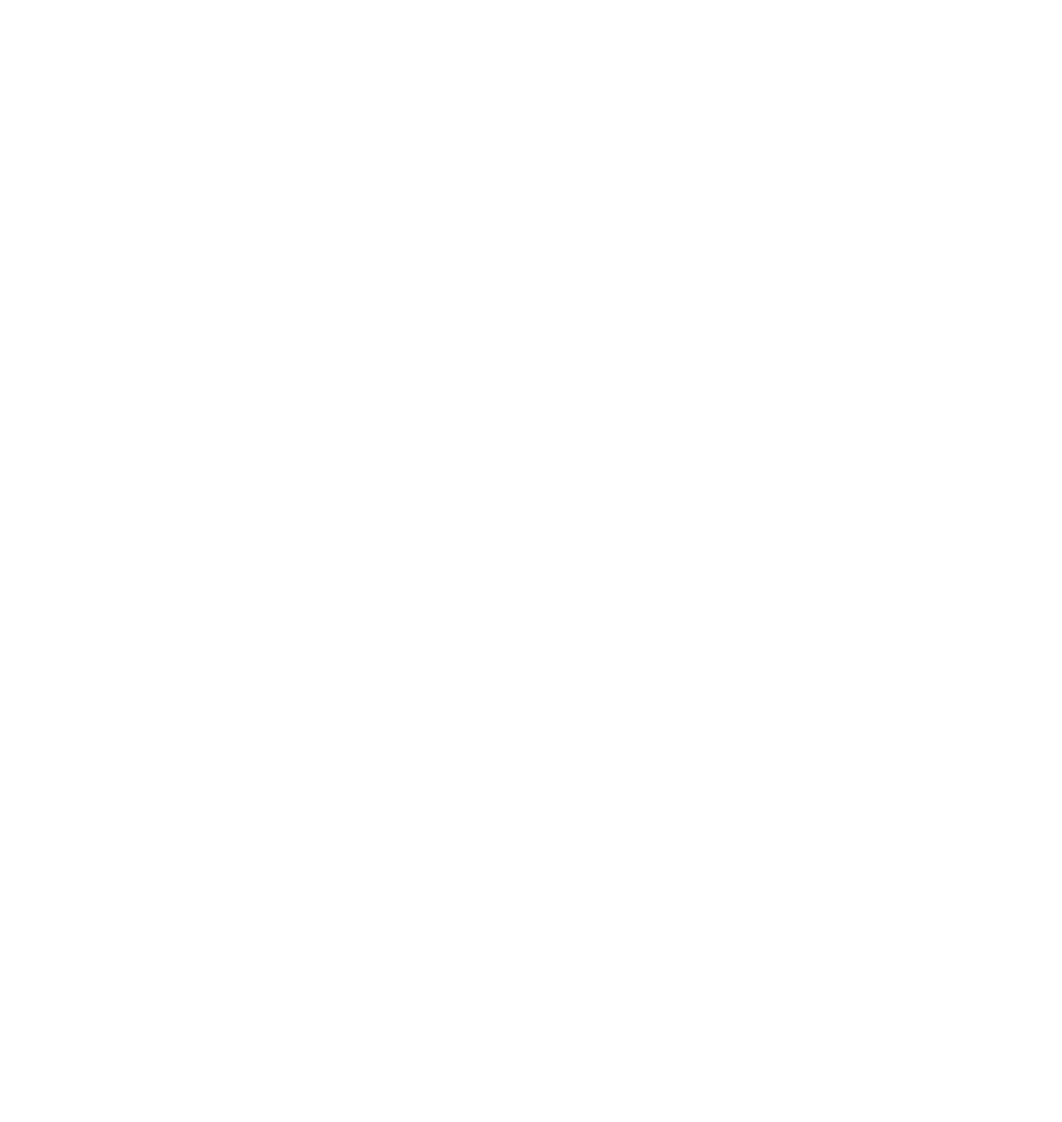
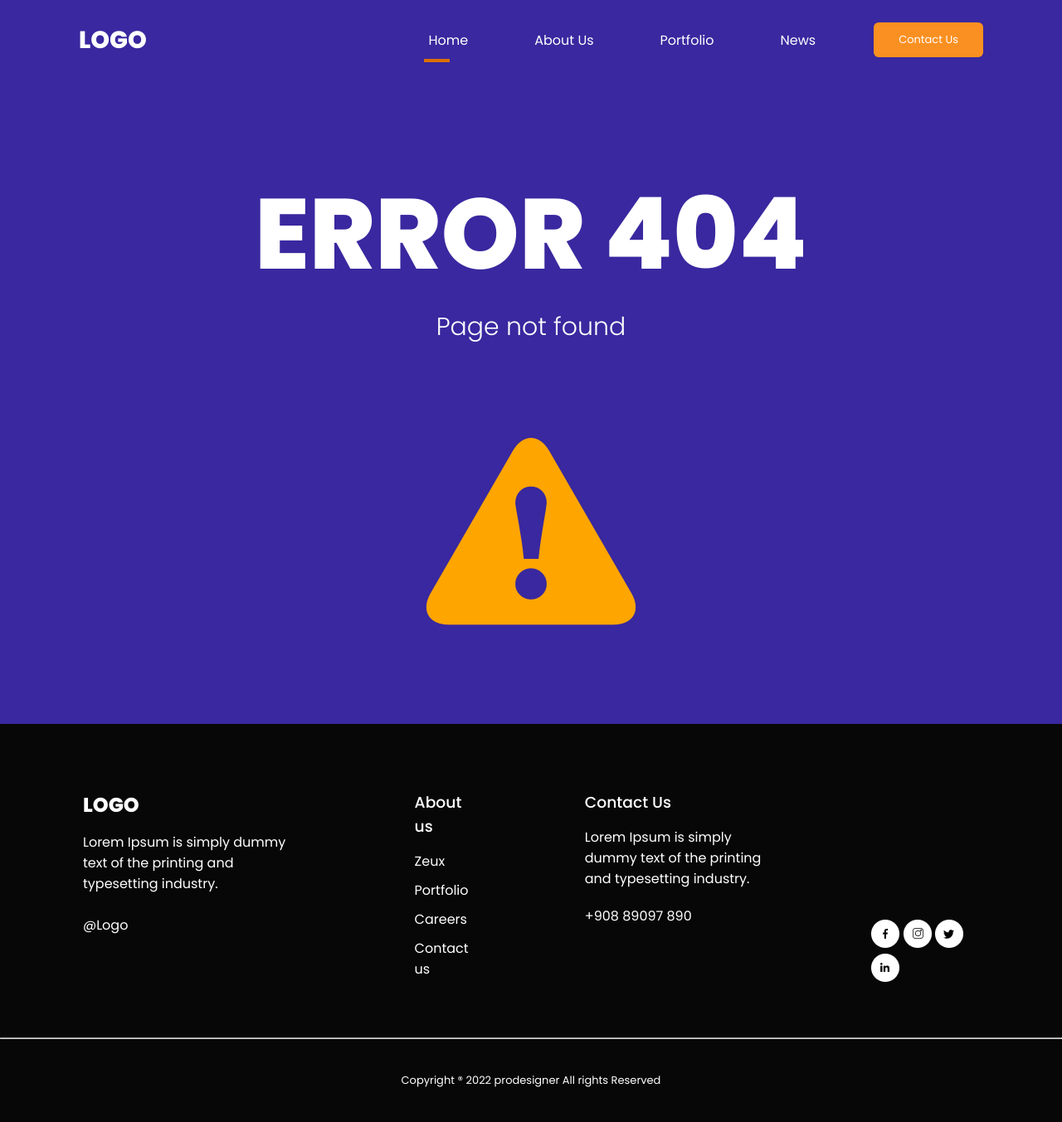
Before and after one commit to RebecaToda/Desafio1_Compass-UOL, a plain HTML site: page pages/error/error.html in a window 1280 px wide. Shown: the whole page at 83% size. Before the commit the page ends 800 px from the top, so only its background shows below. Drawn offline with Linux system fonts and the light colour scheme; a web font is replaced by a local one.

Commit message:
Adição de links

```diff
--- a/pages/contactUs/styleContact.css
+++ b/pages/contactUs/styleContact.css
@@ -68,7 +68,7 @@ button:hover {
 }
 
 .logo {
-  font-size: 29px;
+  font-size: 29px !important;
   color: white;
   text-decoration: none;
 }
@@ -81,7 +81,7 @@ header {
   width: 100%;
   height: 12vh;
   position: fixed;
-  background-color: linear-gradient(#2211e7 0%, #383837 100%);
+  background-color: #2211e7;
   z-index: 1;
   flex-wrap: wrap;
 }
@@ -95,6 +95,12 @@ header > div {
 
 ul {
   list-style: none;
+}
+
+a {
+  color: white;
+  text-decoration: none;
+  cursor: pointer;
 }
 
 .headerOptions {
@@ -318,6 +324,7 @@ button:hover {
   outline: none;
   width: 270px;
   font-size: 16px;
+  background-color: transparent;
 }
 
 .btnEmail {
--- a/pages/error/error.css
+++ b/pages/error/error.css
@@ -0,0 +1,243 @@
+.poppins-light {
+  font-family: "Poppins", sans-serif;
+  font-weight: 300;
+  font-style: normal;
+}
+
+.poppins-regular {
+  font-family: "Poppins", sans-serif;
+  font-weight: 400;
+  font-style: normal;
+}
+
+.poppins-medium {
+  font-family: "Poppins", sans-serif;
+  font-weight: 500;
+  font-style: normal;
+}
+
+.poppins-semibold {
+  font-family: "Poppins", sans-serif;
+  font-weight: 600;
+  font-style: normal;
+}
+
+.poppins-bold {
+  font-family: "Poppins", sans-serif;
+  font-weight: 700;
+  font-style: normal;
+}
+
+.poppins-extrabold {
+  font-family: "Poppins", sans-serif;
+  font-weight: 800;
+  font-style: normal;
+}
+
+.rubik-medium {
+  font-family: "rubik", sans-serif;
+  font-weight: 500;
+  font-style: normal;
+}
+
+*,
+html,
+body {
+  box-sizing: border-box;
+  padding: 0;
+  margin: 0;
+  transition: ease-in-out 200ms;
+}
+
+body {
+  background: #39289f;
+  background-image: linear-gradient(0px #39289f 0%, #422f9c 100%);
+  font-family: "Poppins", sans-serif;
+  font-style: normal;
+  color: white;
+}
+
+button {
+  border: none;
+  cursor: pointer;
+  outline: none;
+  text-align: center;
+}
+
+button:hover {
+  transform: scale(1.1);
+}
+
+.logo {
+  color: white;
+  font-size: 29px;
+  text-decoration: none;
+}
+
+a {
+  color: white;
+  text-decoration: none;
+  cursor: pointer;
+}
+
+header {
+  display: flex;
+  align-items: center;
+  justify-content: space-between;
+  padding: 0px 95px;
+  width: 100%;
+  height: 12vh;
+  position: fixed;
+  background-color: #39289f;
+  z-index: 1;
+  flex-wrap: wrap;
+}
+
+header > div {
+  display: flex;
+  list-style: none;
+  align-items: center;
+  gap: 70px;
+}
+
+ul {
+  list-style: none;
+}
+
+.headerOptions {
+  display: flex;
+  align-items: center;
+  font-size: 16px;
+  gap: 80px;
+  position: relative;
+  flex-wrap: wrap;
+}
+
+.headerOptions .underBar {
+  position: absolute;
+  content: "";
+  width: 31px;
+  height: 4px;
+  background-color: #dc7000;
+  bottom: 0;
+  transform: translate(-6px, 14px);
+}
+
+.contactUs {
+  padding: 11px 30px;
+  border-radius: 6px;
+  background-color: #fa9021;
+  font-size: 13px;
+  color: white;
+}
+
+main {
+  width: 100%;
+  display: flex;
+  flex-direction: column;
+  gap: 100px;
+  padding-top: 24vh;
+}
+
+section {
+  padding: 0 10%;
+}
+
+main {
+  align-items: center;
+  justify-content: space-between;
+  display: flex;
+}
+
+main .text {
+  align-items: center;
+  display: flex;
+  flex-direction: column;
+}
+
+main .text h1 {
+  font-size: 120px;
+}
+
+main .text p {
+  font-size: 30px;
+}
+
+main img {
+  width: 20%;
+  padding-bottom: 100px;
+}
+
+footer {
+  background-color: #070707;
+  list-style: none;
+  display: flex;
+  flex-direction: column;
+  justify-content: space-between;
+  flex-wrap: wrap;
+}
+
+.upFooter {
+  padding: 80px 100px 60px;
+  display: flex;
+  align-items: top;
+  justify-content: space-between;
+  flex-wrap: wrap;
+}
+
+.upFooter .logo {
+  width: 25%;
+}
+
+.upFooter .logo h2 {
+  font-size: 24px;
+  padding-bottom: 15px;
+}
+
+.upFooter .logo p {
+  font-size: 16px;
+}
+
+.atSign {
+  padding-top: 25px;
+}
+
+.upFooter .about {
+  width: 7%;
+}
+
+.upFooter .about h3 {
+  padding-bottom: 15px;
+}
+
+.upFooter .about ul li {
+  padding-bottom: 10px;
+}
+
+.upFooter .contact {
+  width: 20%;
+}
+
+.upFooter .contact h3 {
+  padding-bottom: 15px;
+}
+
+.upFooter .contact ul li {
+  padding-bottom: 20px;
+}
+
+.socialIcons {
+  width: 12%;
+  align-self: flex-end;
+}
+
+.line {
+  border-bottom: 0.8px solid #d2d2d2;
+}
+
+.copyright {
+  font-size: 13px;
+  padding: 40px;
+  text-align: center;
+  align-self: center;
+}
--- a/pages/error/error.html
+++ b/pages/error/error.html
@@ -0,0 +1,85 @@
+<!DOCTYPE html>
+<html lang="en">
+
+<head>
+  <meta charset="UTF-8">
+  <meta name="viewport" content="width=device-width, initial-scale=1.0">
+  <title>Desafio 1</title>
+  <link rel="preconnect" href="https://fonts.googleapis.com">
+  <link rel="preconnect" href="https://fonts.gstatic.com" crossorigin>
+  <link href="https://fonts.googleapis.com/css2?family=Poppins:wght@300;400;500;600;700;800&display=swap" rel="stylesheet">
+  <link rel="stylesheet" href="https://use.typekit.net/fdv6jmo.css">
+  <link rel="stylesheet" href="error.css">
+</head>
+
+<body>
+  <header id="header">
+    <a class="logo" href="/">
+      <h1 class="logo poppins-extrabold">LOGO</h1>
+    </a>
+    <div>
+      <ul class="headerOptions poppins-regular">
+        <div class="underBar"></div>
+        <li><a href="/index.html">Home</a></li>
+        <li><a href="/pages/error/error.html">About Us</a></li>
+        <li><a href="/pages/error/error.html">Portfolio</a></li>
+        <li><a href="/pages/error/error.html">News</a></li>
+      </ul>
+      <a href="../../pages/contactUs/contactUs.html"> <button class="contactUs poppins-regular">Contact Us</button></a>
+    </div>
+  </header>
+  <main>
+    <div class="text">
+      <h1 class="poppins-extrabold">ERROR 404</h1>
+      <p class="poppins-light">Page not found</p>
+    </div>
+    <img src="/pages/error/error.png" alt="error icon" class="errorIcon">
+  </main>
+  <footer>
+    <div class="upFooter">
+      <div class="logo">
+        <h2 class="poppins-extrabold">LOGO</h2>
+        <p class="poppins-regular">Lorem Ipsum is simply dummy text of the printing and typesetting industry.</p>
+        <p class="atSign poppins-regular">@Logo</p>
+      </div>
+      <div class="about">
+        <h3 class="poppins-medium">About us</h3>
+        <ul class="poppins-regular">
+          <a href="error.html">
+            <li>Zeux</li>
+          </a>
+          <a href="error.html">
+            <li>Portfolio</li>
+          </a>
+          <a href="error.html">
+            <li>Careers</li>
+          </a>
+          <a href="/pages/contactUs/contactUs.html">
+            <li>Contact us</li>
+          </a>
+        </ul>
+      </div>
+      <div class="contact">
+        <h3 class="poppins-medium">Contact Us</h3>
+        <ul class="poppins-regular">
+          <li>Lorem Ipsum is simply dummy text of the printing and typesetting industry. </li>
+          <li>+908 89097 890</li>
+        </ul>
+      </div>
+      <div class="socialIcons">
+        <a href="https://www.facebook.com"><img src="/images/footer/facebook.png"></a>
+        <a href="https://www.instagram.com"><img src="/images/footer/ig.png"></a>
+        <a href="https://twitter.com"><img src="/images/footer/x.png"></a>
+        <a href="https://linkedin.com"><img src="/images/footer/linkedin.png"></a>
+      </div>
+    </div>
+    <hr class="line">
+    <div>
+      <p class="copyright poppins-regular">Copyright ® 2022 prodesigner All rights Reserved</p>
+    </div>
+  </footer>
+
+  <script src="main.js"></script>
+</body>
+
+</html>
--- a/style.css
+++ b/style.css
@@ -72,6 +72,12 @@ button:hover {
   color: white;
   font-size: 29px;
   text-decoration: none;
+}
+
+a {
+  color: white;
+  text-decoration: none;
+  cursor: pointer;
 }
 
 header {
@@ -404,7 +410,6 @@ h4 {
   justify-content: space-between;
   flex-wrap: wrap;
   align-items: center;
-  justify-content: space-between;
   gap: 5%;
 }
 
```
Also changed, not shown: index.html (+23 -18 lines), main.js (+8 -4 lines), pages/contactUs/contactUs.html (+21 -17 lines), pages/error/error.png (added).
